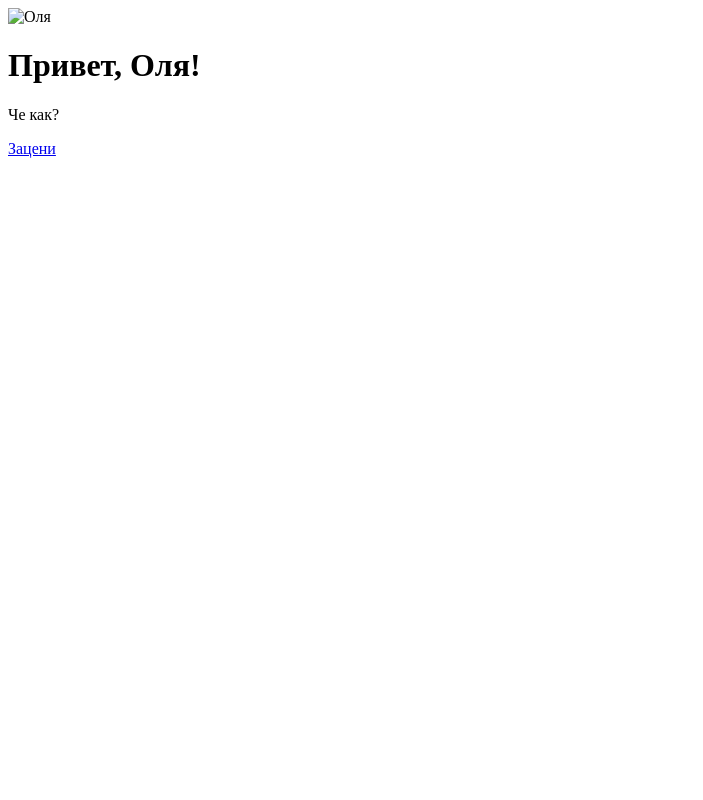
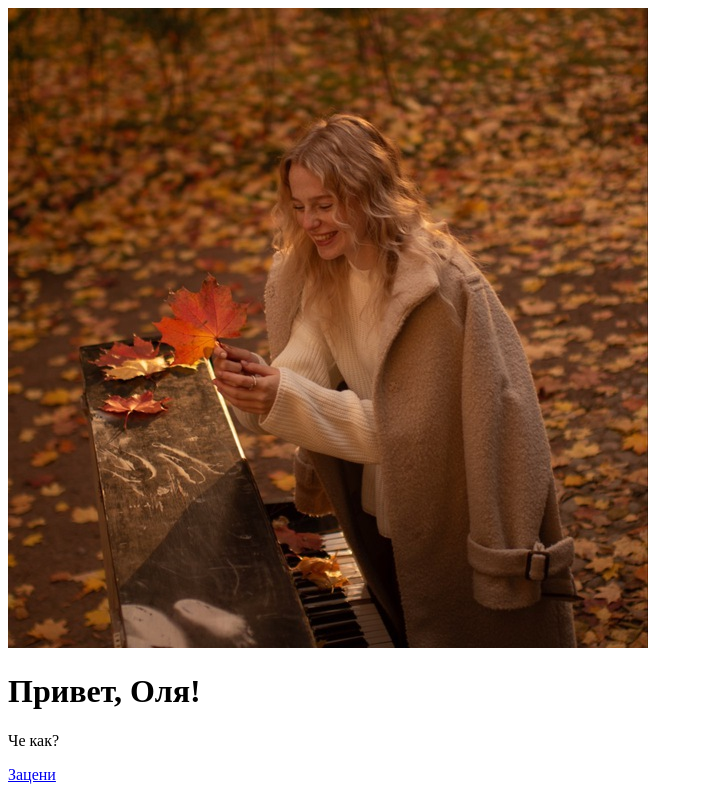
Before and after one commit to kilnowk/hy, a plain HTML site: page index.html in a window 1280 px wide. Shown: the whole page, without its empty margins (0-703 px from the left). Drawn offline with Linux system fonts and the light colour scheme; the site is published under a folder, as on GitHub Pages, so addresses that start at the root find nothing.

Commit message:
Update index.html

```diff
--- a/index.html
+++ b/index.html
@@ -7,7 +7,7 @@
         <link rel="stylesheet" href="" />
     </head>
     <body>
-        <img src="/photo_2024-11-02 23.04.07.jpeg" alt="Оля">
+        <img src="photo_2024-11-02 23.04.07.jpeg" alt="Оля">
         <h1>Привет, Оля!</h1>
         <p>Че как?</p>
         <p><a href="https://www.instagram.com/babysun.o/">Зацени</a></p>
```
